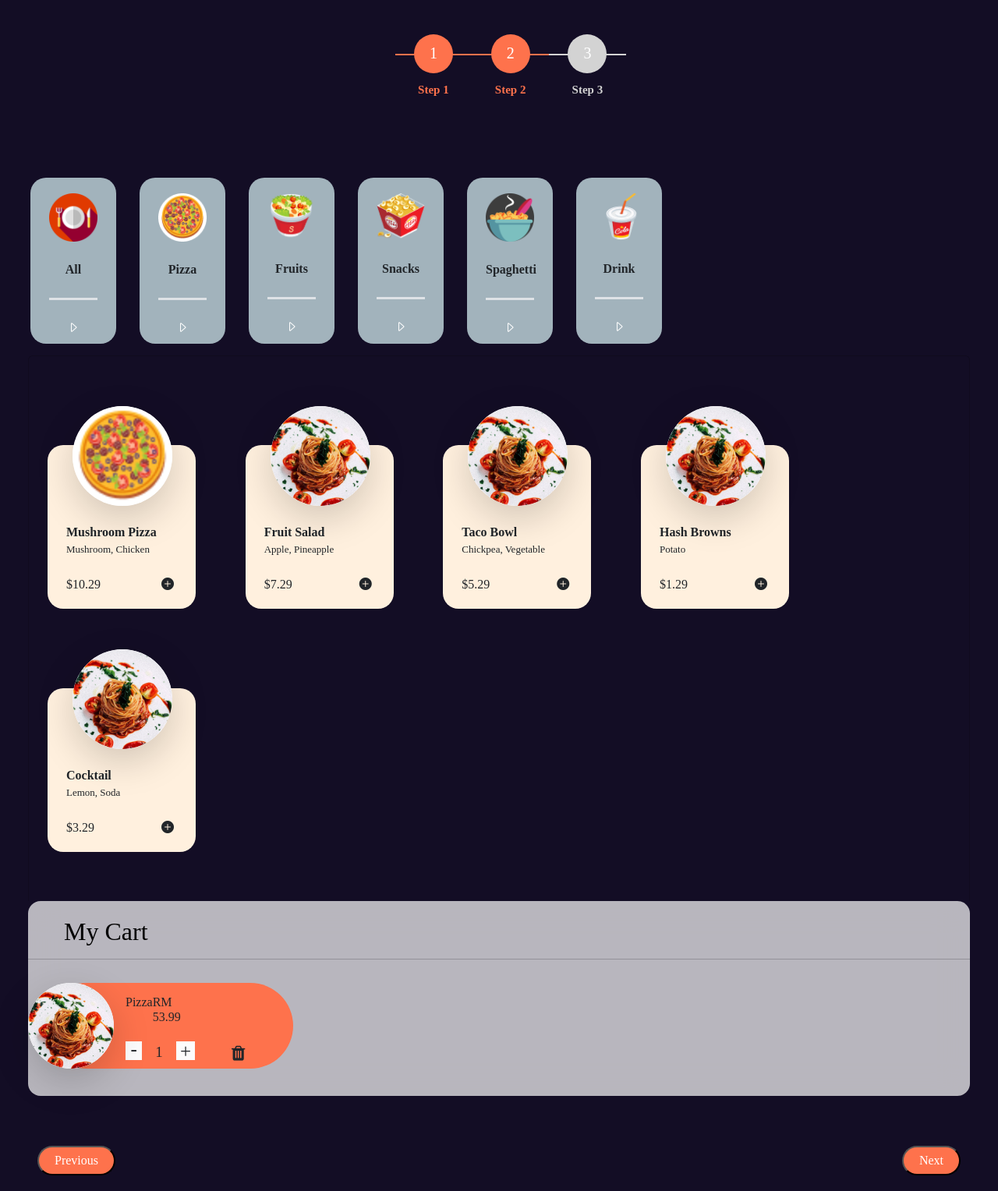
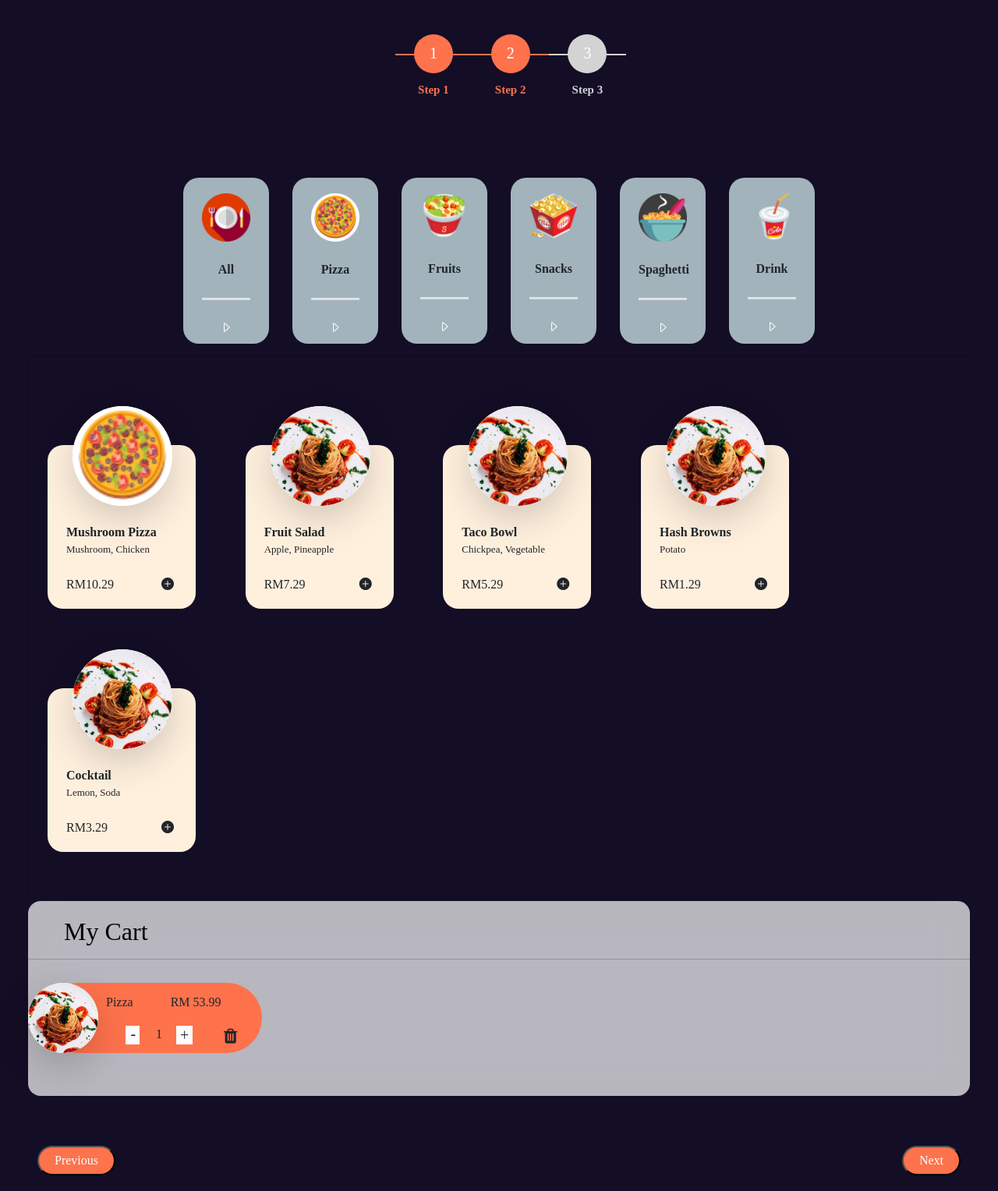
Before and after one commit to miracle1116/HollandFood, a PHP site: page /Layout/user/user_menu.html in a window 1280 px wide. Shown: the part 56-1584 px from the top of the page at 78% size. Run offline with PHP 8.4, Linux system fonts and the light colour scheme.

Commit message:
user-menu

```diff
--- a/Layout/user/user_menu.html
+++ b/Layout/user/user_menu.html
@@ -142,7 +142,7 @@
 
     <div class="row justify-content-center p-5">
         <div class="leftcolumn">
-          <div class="row" style="background-color: #130D25">
+          <div class="row justify-content-center" style="background-color: #130D25">
             <!-- Menu Category -->
             <div class="menu_con col-2 justify-content-center " data-category="all">
               <div class="container-fluid mt-3 p-1 pb-2">
@@ -244,7 +244,7 @@
                   <div class="fw-bold">Mushroom Pizza</div>
                   <div class="ingredient">Mushroom, Chicken</div>
                   <div class="mt-4 price">
-                    <p class="m-0">$10.29</p>
+                    <p class="m-0">RM10.29</p>
                     <span>
                       <i class="bi bi-plus-circle-fill add-icon me-3"></i>
                     </span>
@@ -266,7 +266,7 @@
                     <div class="fw-bold">Fruit Salad</div>
                     <div class="ingredient">Apple, Pineapple</div>
                     <div class="mt-4 price">
-                      <p class="m-0">$7.29</p>
+                      <p class="m-0">RM7.29</p>
                       <span>
                         <i class="bi bi-plus-circle-fill add-icon me-3"></i>
                       </span>
@@ -288,7 +288,7 @@
                     <div class="fw-bold">Taco Bowl</div>
                     <div class="ingredient">Chickpea, Vegetable</div>
                     <div class="mt-4 price">
-                      <p class="m-0">$5.29</p>
+                      <p class="m-0">RM5.29</p>
                       <span>
                         <i class="bi bi-plus-circle-fill add-icon me-3"></i>
                       </span>
@@ -310,7 +310,7 @@
                     <div class="fw-bold">Hash Browns</div>
                     <div class="ingredient">Potato</div>
                     <div class="mt-4 price">
-                      <p class="m-0">$1.29</p>
+                      <p class="m-0">RM1.29</p>
                       <span>
                         <i class="bi bi-plus-circle-fill add-icon me-3"></i>
                       </span>
@@ -332,7 +332,7 @@
                     <div class="fw-bold">Cocktail</div>
                     <div class="ingredient">Lemon, Soda</div>
                     <div class="mt-4 price">
-                      <p class="m-0">$3.29</p>
+                      <p class="m-0">RM3.29</p>
                       <span>
                         <i class="bi bi-plus-circle-fill add-icon me-3"></i>
                       </span>
@@ -350,7 +350,7 @@
 
 
 
-        <div class="rightcolumn rounded-4 ">
+        <div class="rightcolumn rounded-4 justify-content-center ">
             <div class="container" id="mycart">
             <h2>My Cart</h2>
             </div>
@@ -366,13 +366,12 @@
               </div>
               <div class="border_menucart">
                 <div class="menucart-item-desc container-fluid">
-                  <div class="menucart-itemname fw-bold">
+                  <div class="menucart-itemname fw-bold ">
                     <h1 class="foodname">
                       Pizza <br>
                     </h1>
-                    <h2 class="price">
-                      RM <br>
-                      53.99 <br>
+                    <h2 class="price ms-5">
+                      RM 53.99<br>
 
                     </h2>
                   </div>
--- a/script/userMenu.js
+++ b/script/userMenu.js
@@ -35,7 +35,7 @@ const menuItems = document.querySelectorAll('#menucard .col-4');
         '<div class="menucart-item-desc container-fluid">' +
         '<div class="menucart-itemname fw-bold">' +
         '<h1 class="foodname">' + name + '</h1>' +
-        '<h2 class="price">RM<br>' + price + '</h2>' +
+        '<h2 class="price ms-5">' + price + '</h2>' +
         '</div>' +
         '<div class="content">' +
         '<span class="qt-minus">-</span>' +
--- a/styles/user_menu.css
+++ b/styles/user_menu.css
@@ -263,8 +263,8 @@ html {
 
   .border_menucart{
     position: relative;
-    height: 110px;
-    width: 320px; /* original 337px */
+    height: 90px;
+    width: 280px; /* original 337px */
     background-color: #fe724c;
     top: 20;
     border-radius: 60px;
@@ -287,6 +287,7 @@ html {
 
   .menucart-item{
     position: absolute; /* original : relative */
+
   }
 
   .menucart-item img{
@@ -294,7 +295,7 @@ html {
     top: 0;
     left: 0;
     z-index: 2;
-    width: 110px;
+    width: 90px;
     /* margin-right: 60px; */
 
   }
@@ -304,12 +305,12 @@ html {
     z-index: 1;
     margin-top: 20px;
     padding-top: 10px;
-    padding-left: 105px;
+    padding-left: 80px;
 
   }
 
   .menucart-itemname{
-    position: absolute; /* add by wen wei 28/4 5:40pm */
+    position: absolute;/* add wen wei 28/4 5:40pm */
     font-size: large;
     margin-top: 5px;
 
@@ -335,20 +336,20 @@ html {
   } */
 
   .qt {
-    font-size: 19px;
+    font-size: 17px;
     line-height: 42px;
     width: 30px;
     text-align: center;
     margin-top: 10px;
-    top: 58px;
+    top: 35px;
     left: 133px;
   }
 
   .qt-plus, .qt-minus {
     background: #fcfcfc;
     border: none;
-    font-size: 25px; /* ori 20px */
-    font-weight: 300;
+    font-size: 20px; /* ori 20px */
+    font-weight: 100;
     height: 160%; /*ori 100% */
     padding: 0 5px;
     -webkit-transition: background .2s linear;
@@ -386,14 +387,14 @@ html {
   .qt-plus {
     line-height: 25px;
     margin-top: 10px;
-    top: 65px;
+    top: 45px;
     left: 170px;
   }
 
   .qt-minus {
     line-height: 20px;
     margin-top: 10px;
-    top: 65px;
+    top: 45px;
     left: 105px;
     width: 6.5%;
     padding-left: 6.5px;
@@ -401,16 +402,17 @@ html {
 
   #remove{
     position: absolute;
-    top: 36px;
+    top: 25px;
     left: 105px;
-    width: 6.5%;
-    padding-left: 30px;
+    width: 3.5%;
+    padding-left: 20px;
 
   }
 
   .menucart-itemname{
     display: flex;
     justify-content: space-between;
+
   }
 
   .foodname{
```
